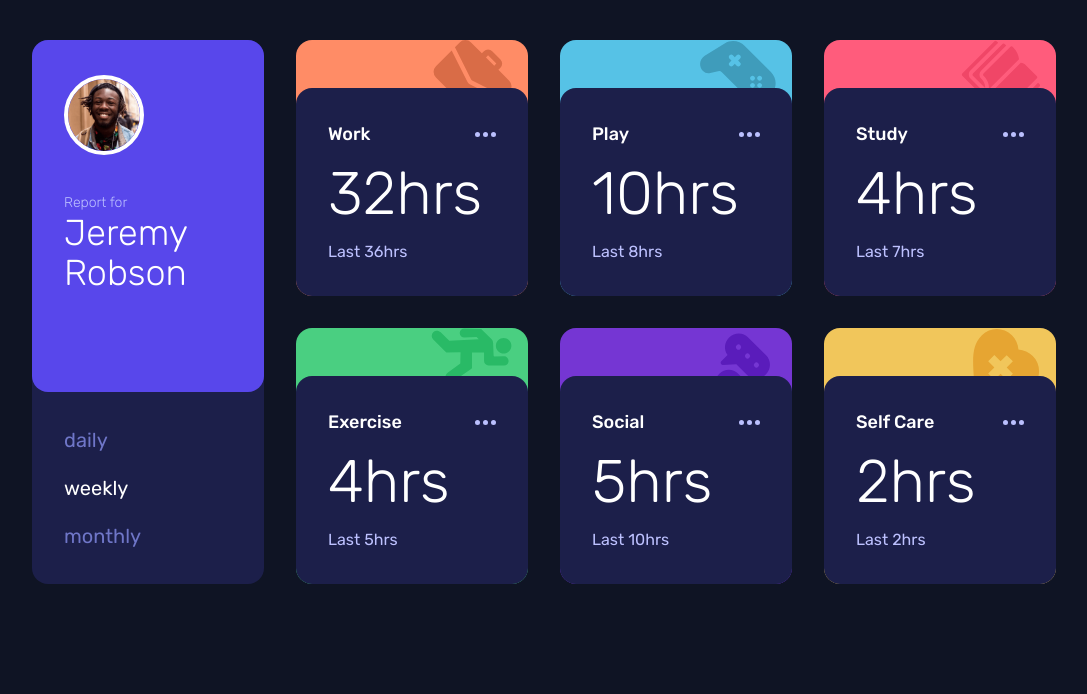
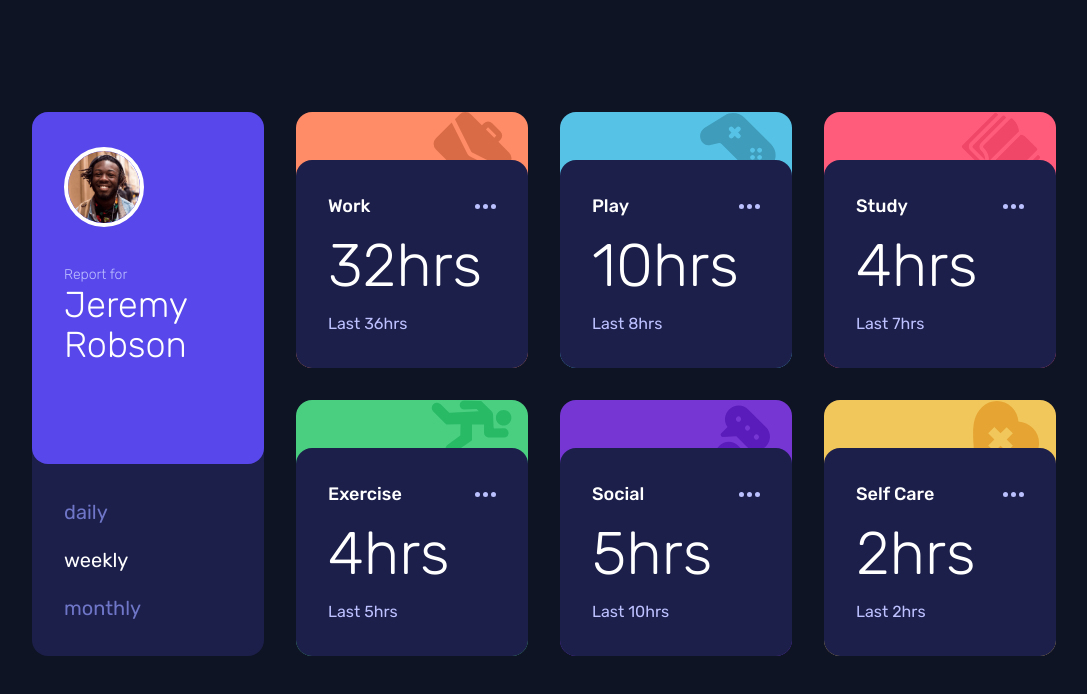
Before and after one commit to Aboubakr06/time-tracking-dashboard-main, a website: page index.html in a window 1280 px wide. Shown: the whole page, without its empty margins (96-1183 px from the left). Drawn offline with Linux system fonts and the light colour scheme.

Commit message:
update padding style

```diff
--- a/index.html
+++ b/index.html
@@ -18,7 +18,7 @@
 </head>
 
 <body class="font-Rubik font-normal text-lg bg-[var(--neutral-dark-blue)] text-white">
-  <main class="grid gap-8 px-6 py-28 lg:px-32 lg:pt-10 lg:pb-0 lg:grid-cols-4 lg:grid-rows-1">
+  <main class="grid gap-8 px-6 py-28 lg:px-32 lg:grid-cols-4 lg:grid-rows-1">
 
     <div class="rounded-2xl bg-[var(--neutral-blue)] lg:row-span-1 lg:grid">
 
```
Also changed, not shown: css/style.css.
